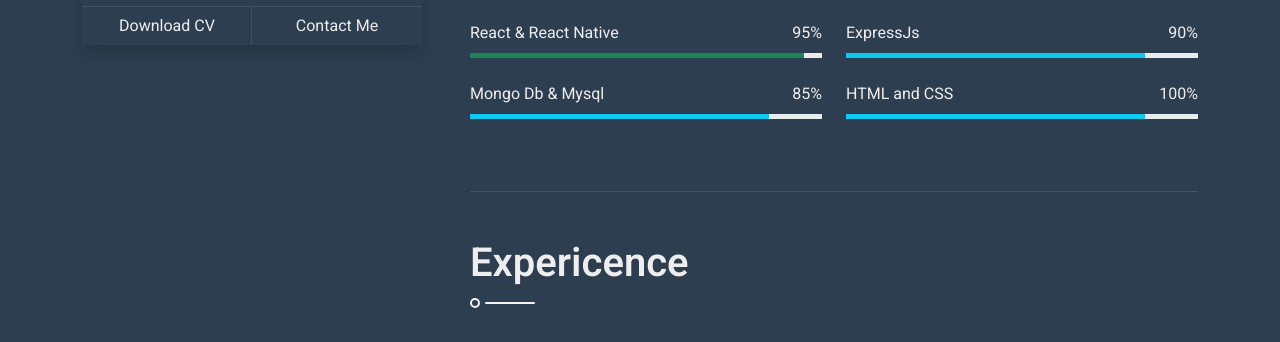
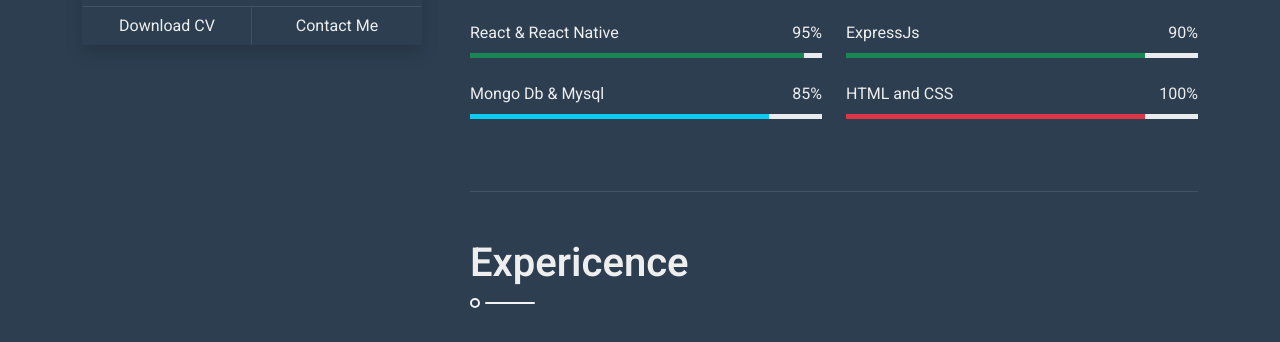
Before and after one commit to sivastu/sivastu.github.io, a plain HTML site: page index.html in a window 1280 px wide. Shown: the part 755-1097 px from the top of the page. Drawn offline with nearby package versions, Linux system fonts and the light colour scheme.

Commit message:
Update index.html
zdmsbndf

```diff
--- a/index.html
+++ b/index.html
@@ -175,7 +175,7 @@
                                         <p class="mb-2">90%</p>
                                     </div>
                                     <div class="progress">
-                                        <div class="progress-bar bg-info" role="progressbar" aria-valuenow="85" aria-valuemin="0" aria-valuemax="100"></div>
+                                        <div class="progress-bar bg-success" role="progressbar" aria-valuenow="85" aria-valuemin="0" aria-valuemax="100"></div>
                                     </div>
                                 </div>
 				    <div class="skill mb-4">
@@ -184,7 +184,7 @@
                                         <p class="mb-2">100%</p>
                                     </div>
                                     <div class="progress">
-                                        <div class="progress-bar bg-info" role="progressbar" aria-valuenow="85" aria-valuemin="0" aria-valuemax="100"></div>
+                                        <div class="progress-bar bg-danger" role="progressbar" aria-valuenow="85" aria-valuemin="0" aria-valuemax="100"></div>
                                     </div>
                                 </div>
                             </div>
```
